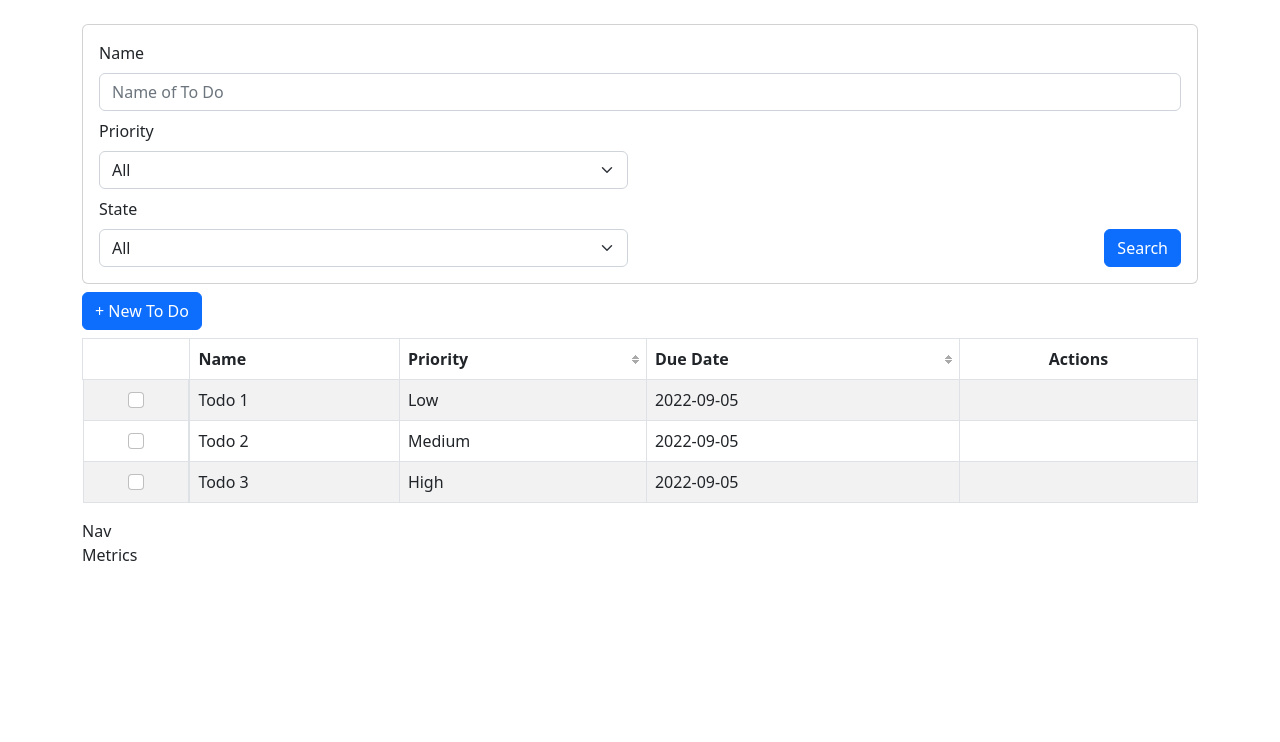
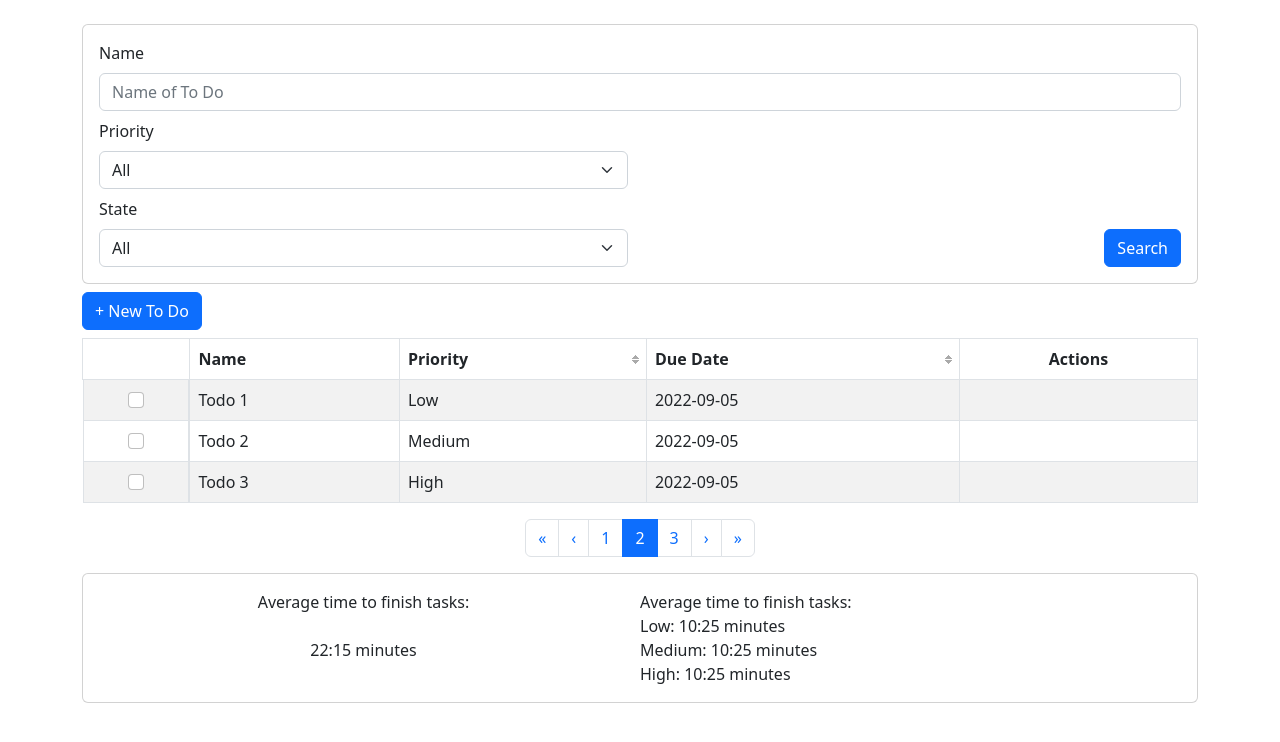
Before and after one commit to Zivangu9/todo-app-apprentice-frontend, a React (Create React App) app: page / in a window 1280 px wide. Shown: the top 742 px of the page. Built offline with nearby package versions, Linux system fonts and the light colour scheme; what @fortawesome/fontawesome would draw is missing.

Commit message:
Add Pagination and Metrics sections

```diff
--- a/src/App.js
+++ b/src/App.js
@@ -1,5 +1,7 @@
 import { Button, Container } from "react-bootstrap";
 import Filter from "./components/todos/Filter";
+import Metrics from "./components/todos/Metrics";
+import TodoPagination from "./components/todos/TodoPagination";
 import TodosTable from "./components/todos/TodosTable";
 
 const App = () => {
@@ -8,8 +10,8 @@ const App = () => {
       <Filter />
       <Button className="my-2">+ New To Do</Button>
       <TodosTable />
-      <div>Nav</div>
-      <div>Metrics</div>
+      <TodoPagination className="mx-auto" />
+      <Metrics />
     </Container>
   );
 };
--- /dev/null
+++ b/src/components/todos/Metrics.js
@@ -0,0 +1,28 @@
+import { Card, Col, Row } from "react-bootstrap";
+
+const Metrics = () => {
+  return (
+    <Card>
+      <Card.Body>
+        <Row>
+          <Col>
+            <Row>
+              <span className="text-center">Average time to finish tasks:</span>
+            </Row>
+            <Row className="mt-4">
+              <span className="text-center">{`${"22:15"} minutes`}</span>
+            </Row>
+          </Col>
+          <Col>
+            <Row>Average time to finish tasks:</Row>
+            <Row>{`Low: ${"10:25"} minutes`}</Row>
+            <Row>{`Medium: ${"10:25"} minutes`}</Row>
+            <Row>{`High: ${"10:25"} minutes`}</Row>
+          </Col>
+        </Row>
+      </Card.Body>
+    </Card>
+  );
+};
+
+export default Metrics;
--- /dev/null
+++ b/src/components/todos/TodoPagination.js
@@ -0,0 +1,23 @@
+import { Pagination } from "react-bootstrap";
+
+const TodoPagination = () => {
+    return (
+        <div className="d-flex">
+        <Pagination className="mx-auto">
+          <Pagination.First />
+          <Pagination.Prev />
+          {/* <Pagination.Ellipsis /> */}
+
+          <Pagination.Item>{1}</Pagination.Item>
+          <Pagination.Item active>{2}</Pagination.Item>
+          <Pagination.Item>{3}</Pagination.Item>
+
+          {/* <Pagination.Ellipsis /> */}
+          <Pagination.Next />
+          <Pagination.Last />
+        </Pagination>
+        </div>
+      );
+}
+
+export default TodoPagination
```
